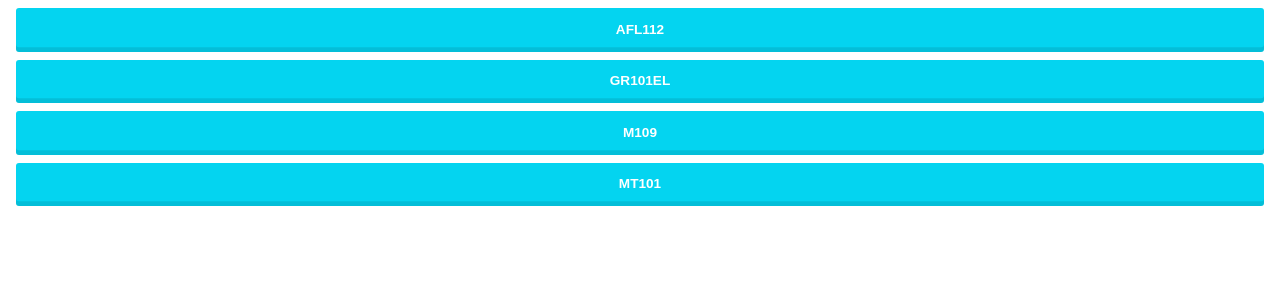
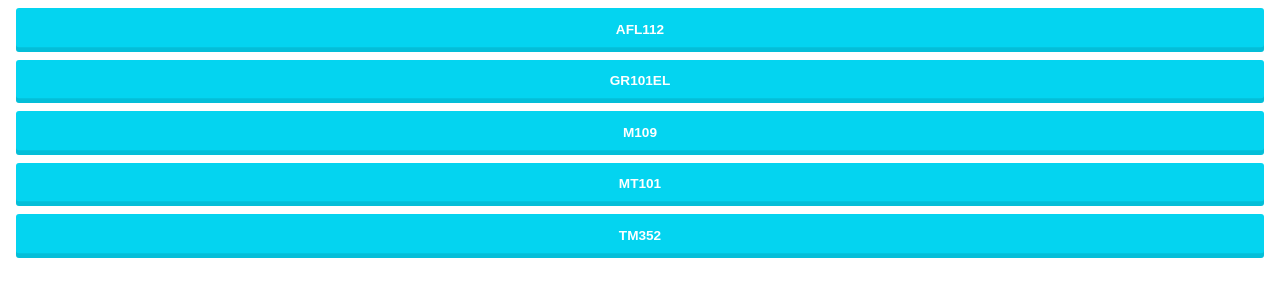
Before and after one commit to eduaou/courses, a plain HTML site: page index.html in a window 1280 px wide. Drawn offline with Linux system fonts and the light colour scheme.

Commit message:
Update index.html

```diff
--- a/index.html
+++ b/index.html
@@ -13,6 +13,7 @@
 <a href="http://www.eduaou.blogspot.com/search/label/GR101EL" class="btn blue block">GR101EL</a>
 <a href="http://www.eduaou.blogspot.com/search/label/M109" class="btn blue block">M109</a>
 <a href="http://www.eduaou.blogspot.com/search/label/MT101" class="btn blue block">MT101</a>
+<a href="http://www.eduaou.blogspot.com/search/label/TM352" class="btn blue block">TM352</a>
 <!--[courses list]-->
 </body>
 
```
